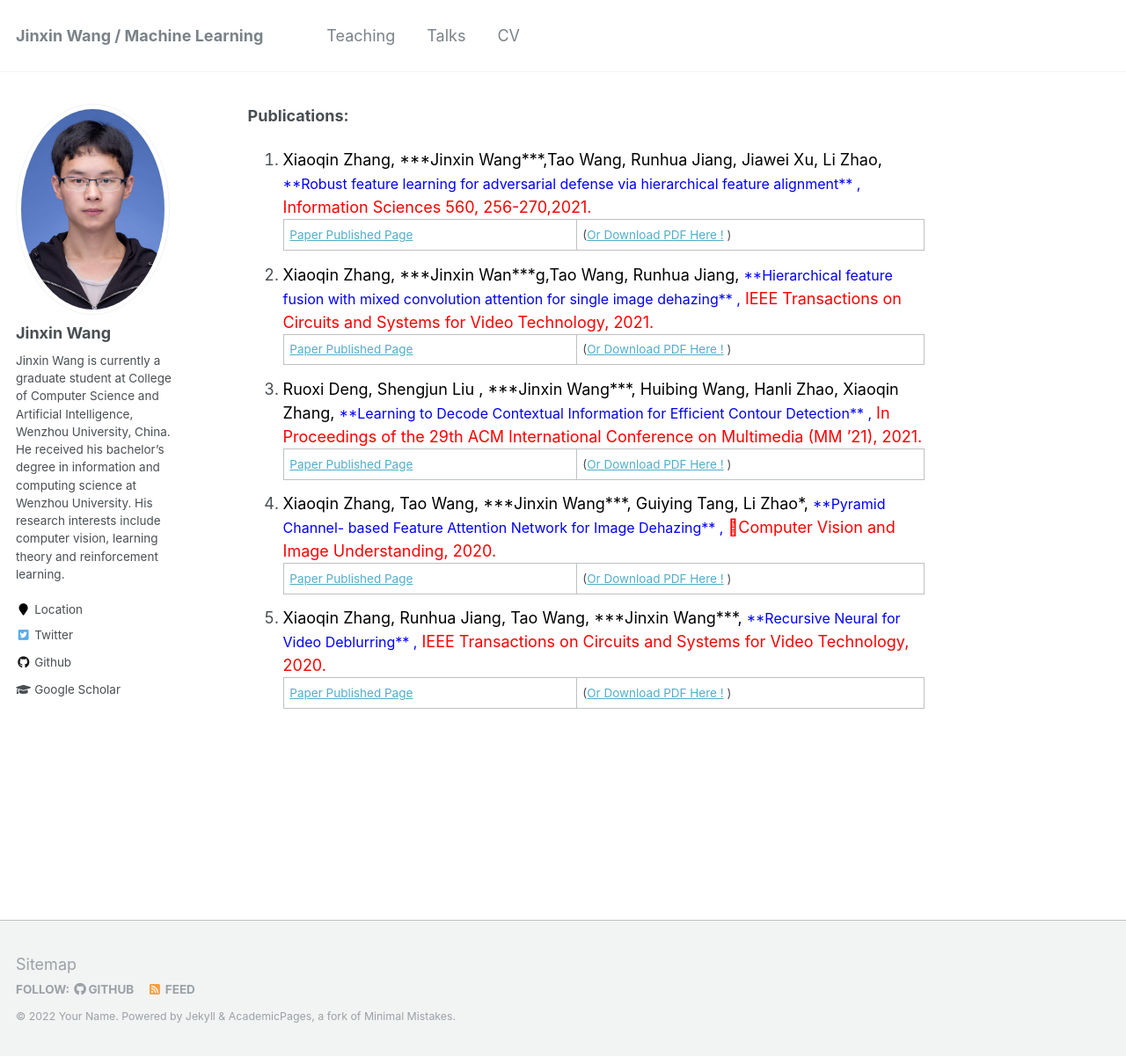
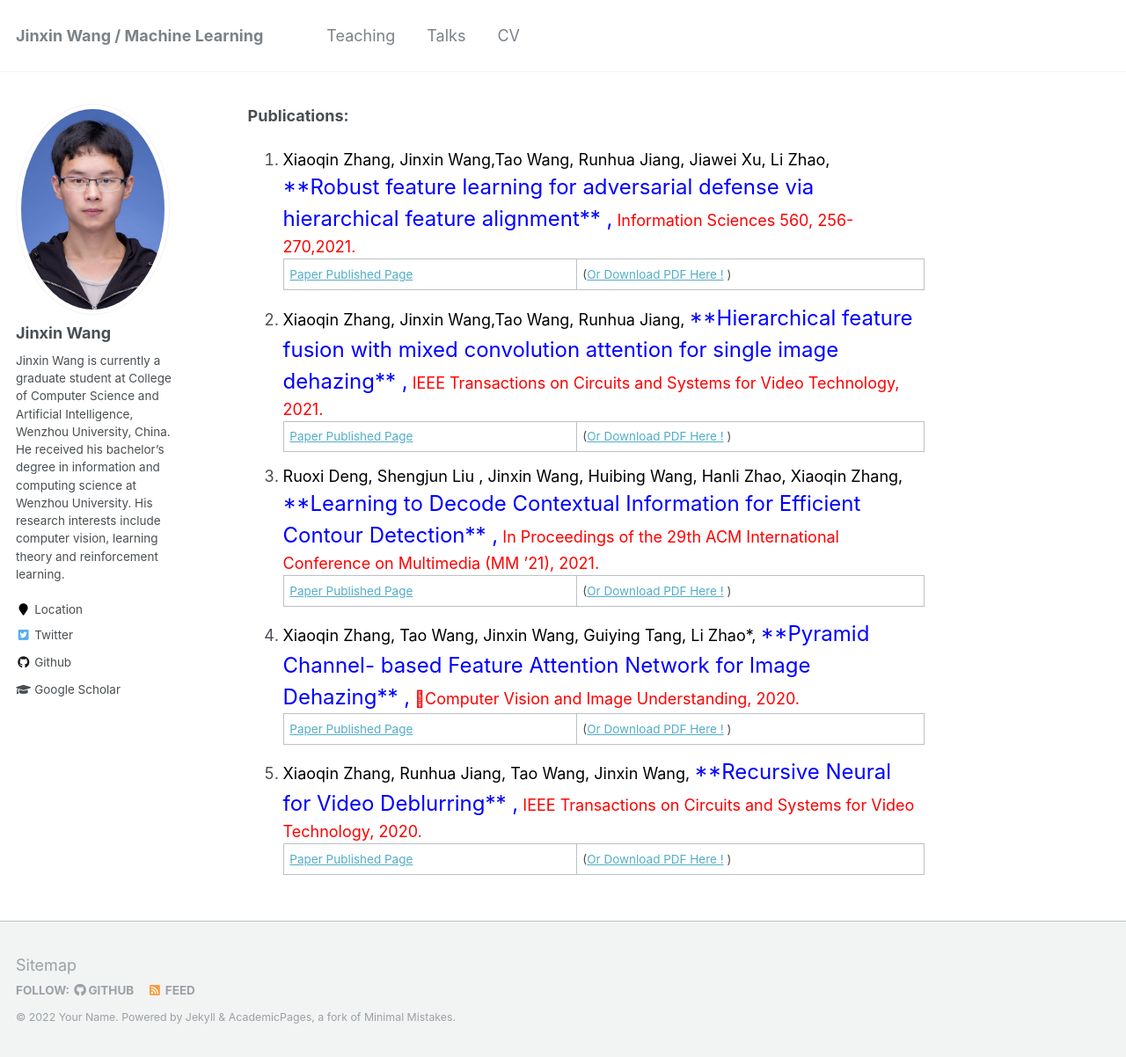
Before and after one commit to shuyuandeqipa/shuyuandeqipa.github.io, a Jekyll site: the page built from _pages/about.md, in a window 1280 px wide and 1202 px high. Shown: the whole window at 88% size. Built offline with Jekyll 4.4.1, drawn with Linux system fonts in a browser that asks for light colours.

Commit message:
Update about.md

```diff
--- a/_pages/about.md
+++ b/_pages/about.md
@@ -6,22 +6,22 @@ author_profile: true
 
 **Publications:**
 
-1. <font color ="black">Xiaoqin Zhang, ***Jinxin Wang***,Tao Wang, Runhua Jiang, Jiawei Xu, Li Zhao, </font><font size=3 color ="blue">**Robust feature learning for adversarial defense via hierarchical feature alignment** ,</font> <font color ="red">Information Sciences 560, 256-270,2021.</font>
+1. <font color ="black">Xiaoqin Zhang, Jinxin Wang,Tao Wang, Runhua Jiang, Jiawei Xu, Li Zhao, </font><font size=5 color ="blue">**Robust feature learning for adversarial defense via hierarchical feature alignment** ,</font> <font color ="red">Information Sciences 560, 256-270,2021.</font>
 
    [Paper Published Page](https://www.sciencedirect.com/science/article/pii/S0020025520312081) | ([Or Download PDF Here !](https://shuyuandeqipa.github.io/files/paper1.pdf)  )
 
-2. <font color ="black">Xiaoqin Zhang, ***Jinxin Wan***g,Tao Wang, Runhua Jiang,  </font><font size=3 color ="blue">**Hierarchical feature fusion with mixed convolution attention for single image dehazing** ,</font> <font color ="red">IEEE Transactions on Circuits and Systems for Video Technology, 2021.</font>
+2. <font color ="black">Xiaoqin Zhang, Jinxin Wang,Tao Wang, Runhua Jiang,  </font><font size=5 color ="blue">**Hierarchical feature fusion with mixed convolution attention for single image dehazing** ,</font> <font color ="red">IEEE Transactions on Circuits and Systems for Video Technology, 2021.</font>
 
    [Paper Published Page](https://ieeexplore.ieee.org/abstract/document/9381290) | ([Or Download PDF Here !](https://shuyuandeqipa.github.io/files/paper2.pdf) )
 
-3. <font color ="black">Ruoxi Deng, Shengjun Liu , ***Jinxin Wang***, Huibing Wang, Hanli Zhao, Xiaoqin Zhang, </font><font size=3 color ="blue">**Learning to Decode Contextual Information for Efficient Contour Detection** ,</font> <font color ="red">In Proceedings of the 29th ACM International Conference on Multimedia (MM ’21), 2021.</font>
+3. <font color ="black">Ruoxi Deng, Shengjun Liu , Jinxin Wang, Huibing Wang, Hanli Zhao, Xiaoqin Zhang, </font><font size=5 color ="blue">**Learning to Decode Contextual Information for Efficient Contour Detection** ,</font> <font color ="red">In Proceedings of the 29th ACM International Conference on Multimedia (MM ’21), 2021.</font>
 
    [Paper Published Page](https://dl.acm.org/doi/abs/10.1145/3474085.3475593) | ([Or Download PDF Here !](https://shuyuandeqipa.github.io/files/paper3.pdf) )
 
-4. <font color ="black">Xiaoqin Zhang, Tao Wang, ***Jinxin Wang***, Guiying Tang, Li Zhao*, </font><font size=3 color ="blue">**Pyramid Channel- based Feature Attention Network for Image Dehazing** ,</font> <font color ="red">Computer Vision and Image Understanding, 2020. </font>
+4. <font color ="black">Xiaoqin Zhang, Tao Wang, Jinxin Wang, Guiying Tang, Li Zhao*, </font><font size=5 color ="blue">**Pyramid Channel- based Feature Attention Network for Image Dehazing** ,</font> <font color ="red">Computer Vision and Image Understanding, 2020. </font>
 
    [Paper Published Page](https://www.sciencedirect.com/science/article/pii/S1077314220300709) | ([Or Download PDF Here !](https://shuyuandeqipa.github.io/files/paper4.pdf) )
 
-5. <font color ="black">Xiaoqin Zhang, Runhua Jiang, Tao Wang, ***Jinxin Wang***, </font><font size=3 color ="blue">**Recursive Neural for Video Deblurring** ,</font> <font color ="red">IEEE Transactions on Circuits and Systems for Video Technology, 2020. </font>
+5. <font color ="black">Xiaoqin Zhang, Runhua Jiang, Tao Wang, Jinxin Wang, </font><font size=5 color ="blue">**Recursive Neural for Video Deblurring** ,</font> <font color ="red">IEEE Transactions on Circuits and Systems for Video Technology, 2020. </font>
 
    [Paper Published Page](https://ieeexplore.ieee.org/abstract/document/9247314) | ([Or Download PDF Here !](https://shuyuandeqipa.github.io/files/paper5.pdf) )
```
